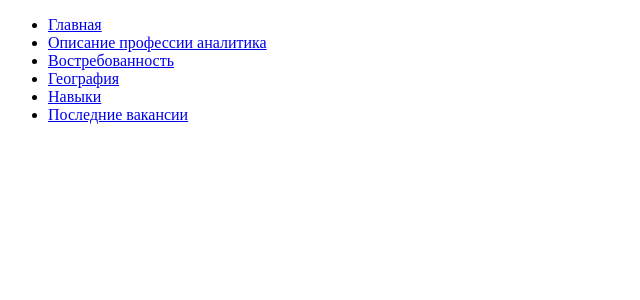
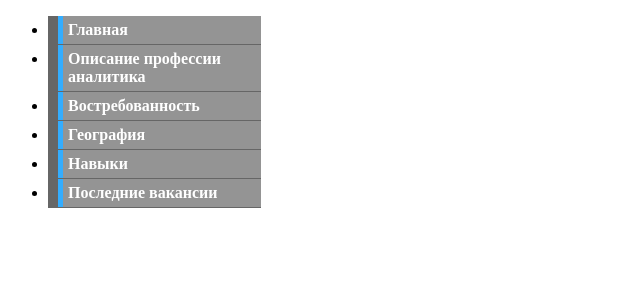
Before and after one commit to TastePate/analyst_profession_statistics, a Django app: template templates/main/index.html in a window 1280 px wide. Shown: the top 300 px of the page, without its empty margins (0-640 px from the left). Run offline with Django 4.2, Linux system fonts and the light colour scheme; the template is opened without the code that fills it, so the values that code supplies are empty.

Commit message:
Create index.html and adding styles to project html pages

```diff
--- /dev/null
+++ b/templates/main/css/style.css
@@ -0,0 +1,21 @@
+.main-nav {
+    margin: 0;
+    padding: 0;
+    list-style-type: none;
+    width: 20%
+}
+
+.site-navigation-item {
+    border-left: 10px solid #666;
+    border-bottom: 1px solid #666;
+}
+
+.site-navigation-item a {
+    background-color: #949494;
+    color: #fff;
+    padding: 5px;
+    text-decoration: none;
+    font-weight: bold;
+    border-left: 5px solid #33ADFF;
+    display: flex;
+}
--- a/templates/main/index.html
+++ b/templates/main/index.html
@@ -3,6 +3,7 @@
 <head>
     <meta charset="UTF-8">
     <title>Title</title>
+    <link rel="stylesheet" href="css/style.css">
 </head>
 <body>
     <header></header>
```
